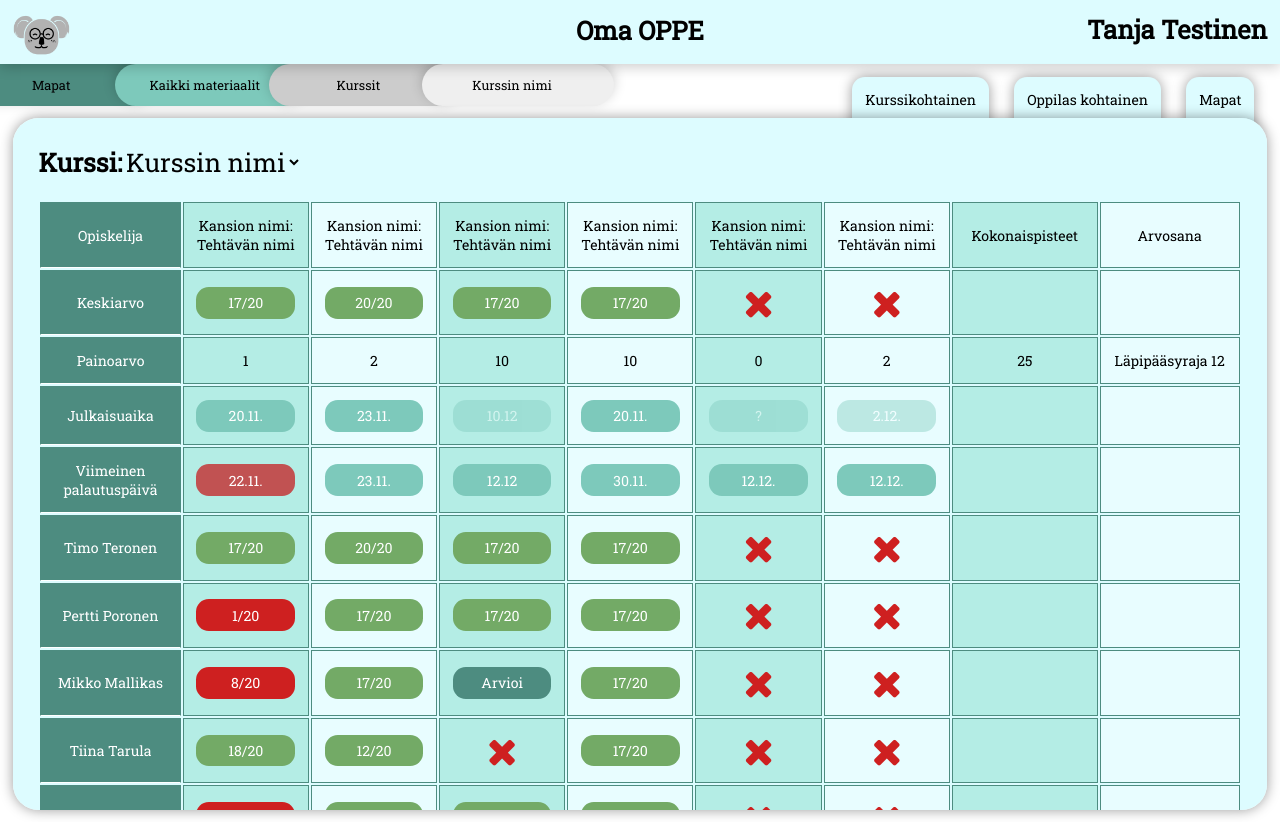
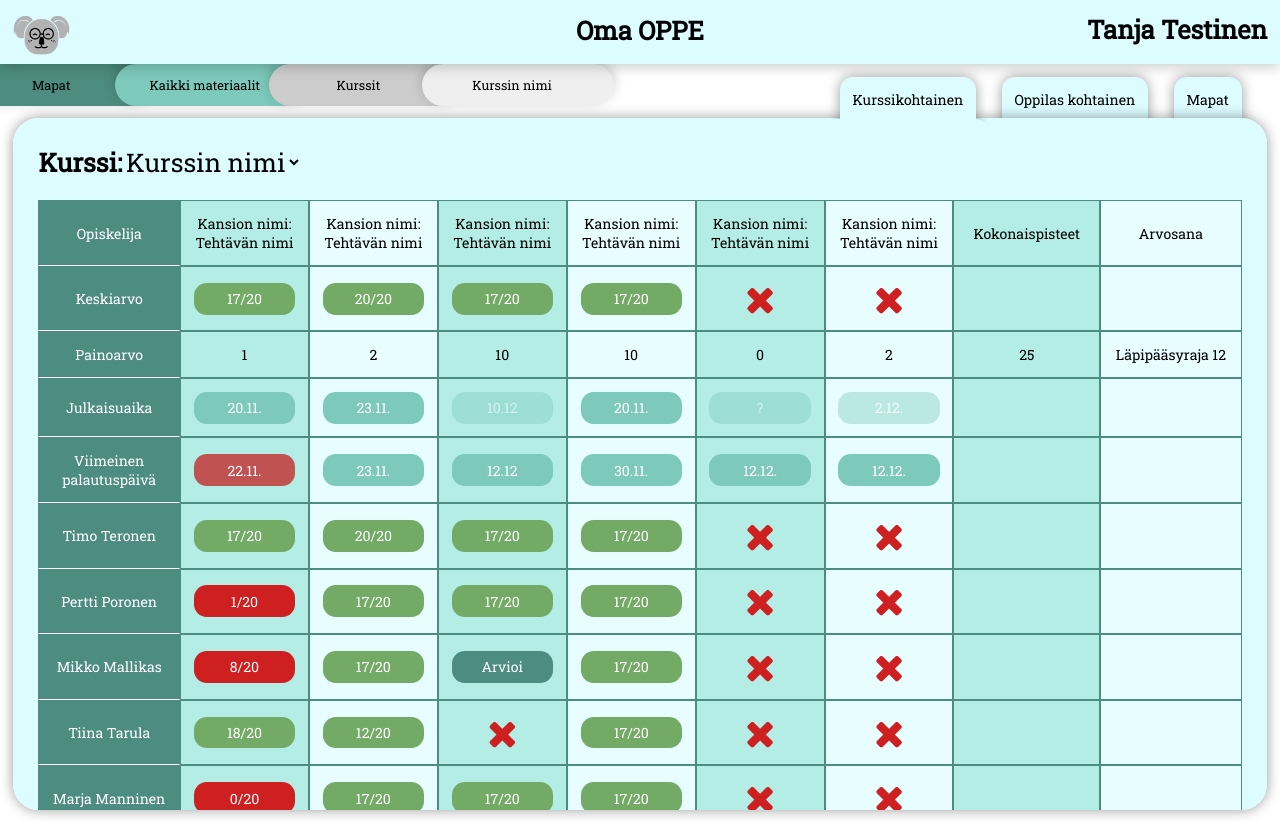
Before and after one commit to tiiarautavesi/mediaservices-project, a React app in the folder frontend/: page / in a window 1280 px wide. Built offline with nearby package versions, Linux system fonts and the light colour scheme.

Commit message:
changes on stats menu

```diff
--- a/frontend/src/Oma-OPPE/course-stats.jsx
+++ b/frontend/src/Oma-OPPE/course-stats.jsx
@@ -183,9 +183,16 @@ class CourseStats extends React.Component {
   constructor(props) {
     super(props);
     this.state = {
-      username: ''
+      active1: true,
+      active2: false,
+      active3: false
     };
   }
+
+  toggleClass() {
+    const currentState = this.state.active1;
+    this.setState({ active1: !currentState });
+  };
 
   render() {
 
@@ -240,9 +247,9 @@ class CourseStats extends React.Component {
     return (
       <div>
         <div className="stats-menu">
-          <div className="stats-menu-item active">Kurssikohtainen</div>
-          <div className="stats-menu-item">Oppilas kohtainen</div>
-          <div className="stats-menu-item">Mapat</div>
+          <div className={this.state.active1 ? 'active stats-menu-item': 'stats-menu-item'} onClick={this.toggleClass}>Kurssikohtainen</div>
+          <div className={this.state.active2 ? 'active stats-menu-item': 'stats-menu-item'} onClick={this.toggleClass}>Oppilas kohtainen</div>
+          <div className={this.state.active3 ? 'active stats-menu-item': 'stats-menu-item'} onClick={this.toggleClass}>Mapat</div>
         </div>
         <div className="stats-container">
           <h2 className="stats-title">Kurssi:</h2>
--- a/frontend/src/public/css/stats.css
+++ b/frontend/src/public/css/stats.css
@@ -14,6 +14,7 @@
 }
 
 .stats-table {
+  border-spacing: 0;
 }
 
 tr {
@@ -126,15 +127,15 @@ td:nth-child(even) {
 /* stats menu */
 
 .stats-menu {
-  margin-right: 1vw;
+  margin-right: 2vw;
   position: absolute;
   right: 0;
   top: 6vw;
-  z-index: 0;
 }
 
 .stats-menu-item {
   display: inline-block;
+  position: relative;
   margin: 0 1vw;
   padding: 1vw;
   padding-bottom: 3vw;
@@ -153,3 +154,15 @@ td:nth-child(even) {
 .active {
   z-index: 4;
 }
+
+.active:after {
+  content: '';
+  width: 30vw;
+  height: 4vw;
+  background-color: #ddfcff;
+  display: block;
+  position: absolute;
+  border-radius: 1vw;
+  right: -1vw;
+  top: 3.3vw;
+}
```
